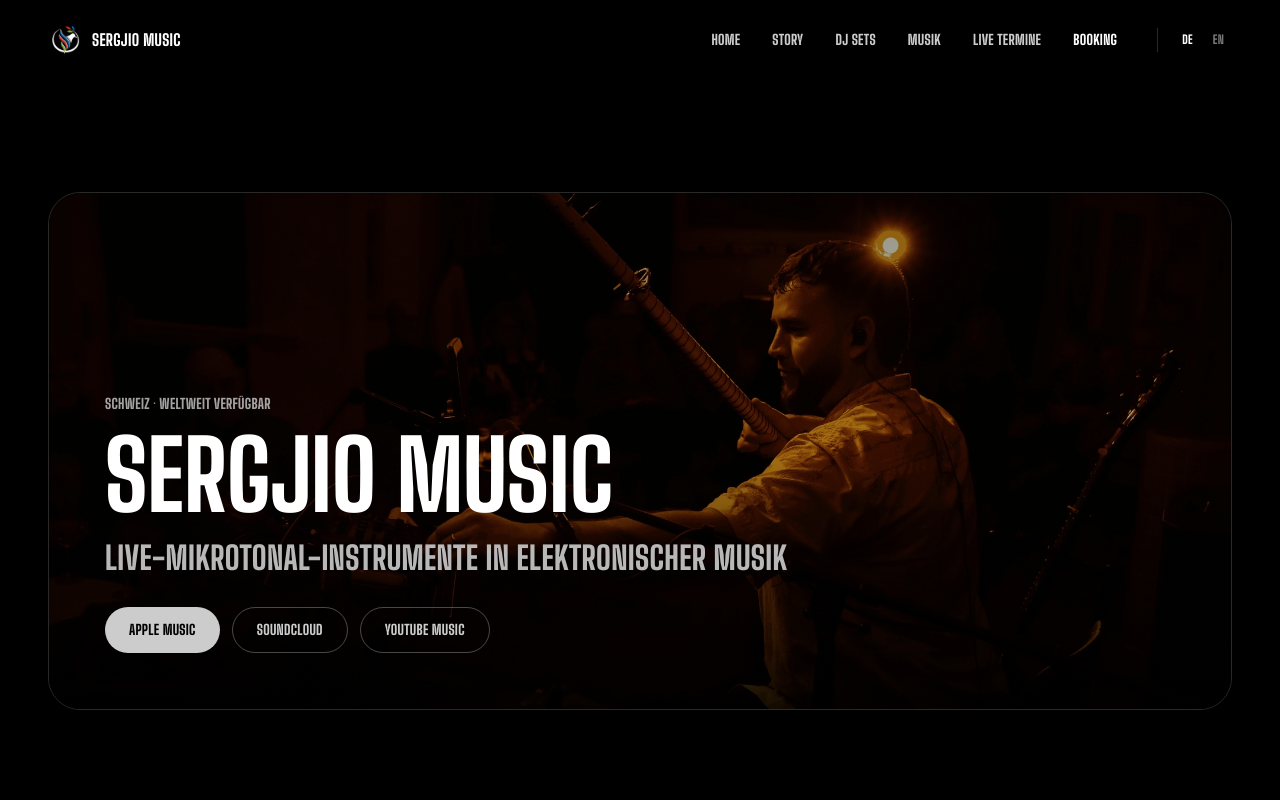
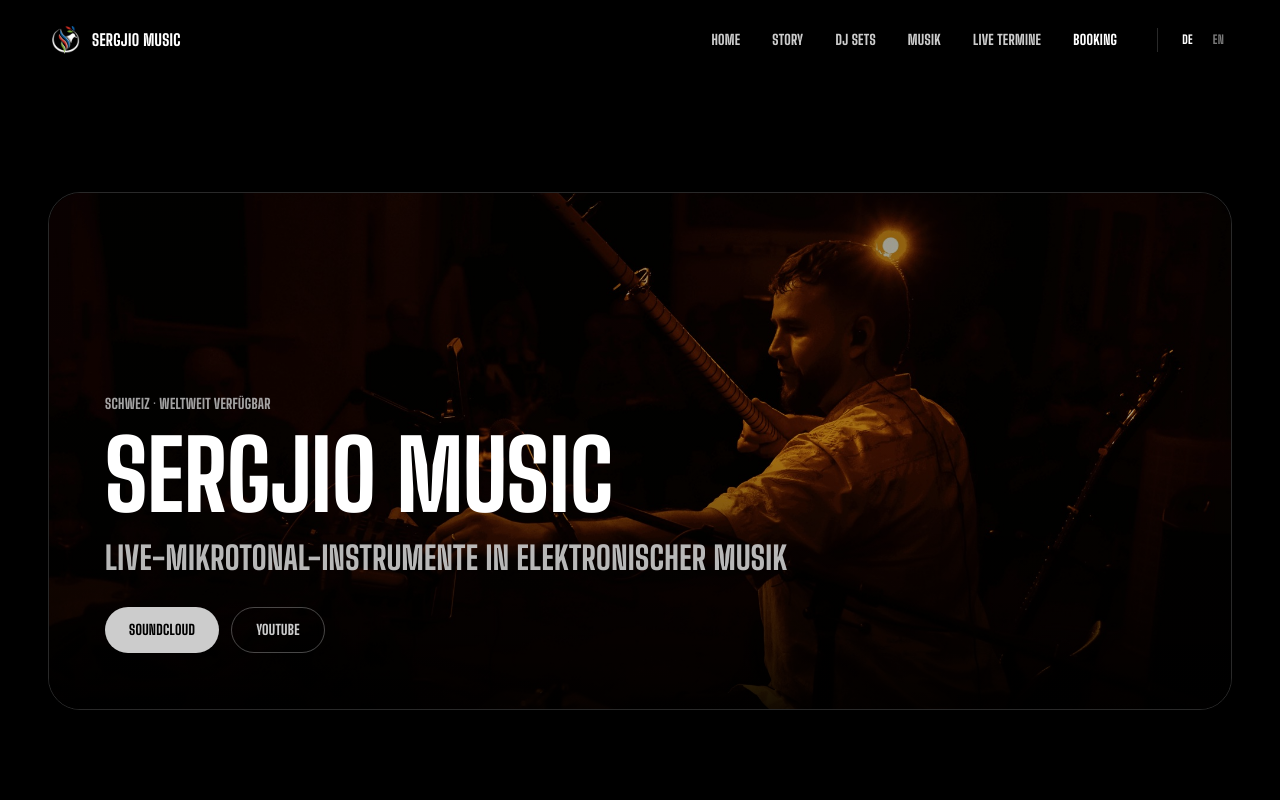
Before and after one commit to Luthecreator999/sergjio-music, a Next.js app: page /de in a window 1280 px wide. Shown: the top 800 px of the page. Built offline with nearby package versions, Linux system fonts and the light colour scheme.

Commit message:
remove Apple Music + YouTube Music links (Soundcloud + YouTube only)

```diff
--- a/src/app/[locale]/page.tsx
+++ b/src/app/[locale]/page.tsx
@@ -37,14 +37,11 @@ export default async function HomePage({ params }: { params: Promise<{ locale: s
             <p className="uppercase-brand text-display-md text-cream/90 mt-4 max-w-3xl">{tr.home.tagline}</p>
 
             <div className="mt-8 flex flex-wrap gap-3">
-              <a href={SITE.streaming.appleMusic.url} target="_blank" rel="noopener noreferrer" className="btn-solid">
-                Apple Music
-              </a>
-              <a href={SITE.streaming.soundcloud.url} target="_blank" rel="noopener noreferrer" className="btn">
+              <a href={SITE.streaming.soundcloud.url} target="_blank" rel="noopener noreferrer" className="btn-solid">
                 Soundcloud
               </a>
-              <a href={SITE.streaming.youtubeMusic.url} target="_blank" rel="noopener noreferrer" className="btn">
-                YouTube Music
+              <a href={SITE.streaming.youtube.url} target="_blank" rel="noopener noreferrer" className="btn">
+                YouTube
               </a>
             </div>
           </div>
--- a/src/app/[locale]/releases/page.tsx
+++ b/src/app/[locale]/releases/page.tsx
@@ -18,7 +18,7 @@ const RELEASES = [
     feat: { de: "Feat. Sergjio Music", en: "Feat. Sergjio Music" },
     year: "2026",
     cover: "/images/sergjio-saz-portrait.jpg",
-    url: SITE.streaming.youtubeMusic.url,
+    url: SITE.streaming.youtube.url,
   },
 ];
 
--- a/src/lib/site.ts
+++ b/src/lib/site.ts
@@ -12,14 +12,12 @@ export const SITE = {
     youtube: { handle: "@sergjio9931", url: "https://www.youtube.com/@sergjio9931" },
   },
   streaming: {
-    appleMusic: { label: "Apple Music", url: "https://music.apple.com/" },
     soundcloud: {
       label: "Soundcloud",
       url: "https://soundcloud.com/user-808920730",
       handle: "user-808920730",
     },
-    youtubeMusic: { label: "YouTube Music", url: "https://music.youtube.com/" },
-    spotify: { label: "Spotify", url: "https://open.spotify.com/" },
+    youtube: { label: "YouTube", url: "https://www.youtube.com/@sergjio9931" },
   },
 } as const;
 
```
